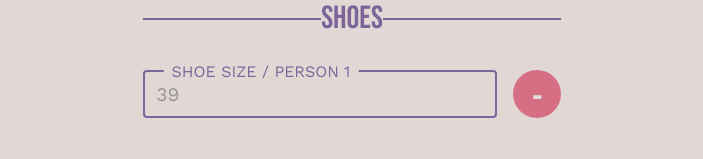
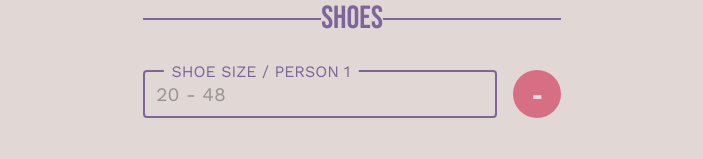
Before and after one commit to OskarBlomberg/individual-exam-typescript, a React (Vite) app: page /booking in a window 1280 px wide. Shown: the part 634-793 px from the top of the page, without its empty margins (288-991 px from the left). Built offline with nearby package versions, Linux system fonts and the light colour scheme.

Commit message:
placeholders and basic form validation

```diff
--- a/src/components/shoeInput/ShoeInput.tsx
+++ b/src/components/shoeInput/ShoeInput.tsx
@@ -24,7 +24,7 @@ export const ShoeInput = ({ num }: shoeProps) => {
         id="shoes"
         min={20}
         max={48}
-        placeholder="39"
+        placeholder="20 - 48"
         required
         aria-required
       />
--- a/src/pages/bookingPage/BookingPage.tsx
+++ b/src/pages/bookingPage/BookingPage.tsx
@@ -29,6 +29,16 @@ export const BookingPage = () => {
       lanes: Number(formDataObj.get("lanes")),
       shoes: formDataObj.getAll("shoes").map(Number),
     };
+
+    if (booking.people > booking.lanes * 4) {
+      alert("Max 4 players per lane. You need to book more lanes.");
+      return;
+    }
+
+    if (booking.people !== booking.shoes.length) {
+      alert("Players and amount of shoes don't match.");
+      return;
+    }
 
     await fetchBookings(booking);
   };
@@ -130,6 +140,7 @@ export const BookingPage = () => {
             name="people"
             id="people"
             min={1}
+            placeholder="max 4 per lane"
             required
             aria-required
           />
```
